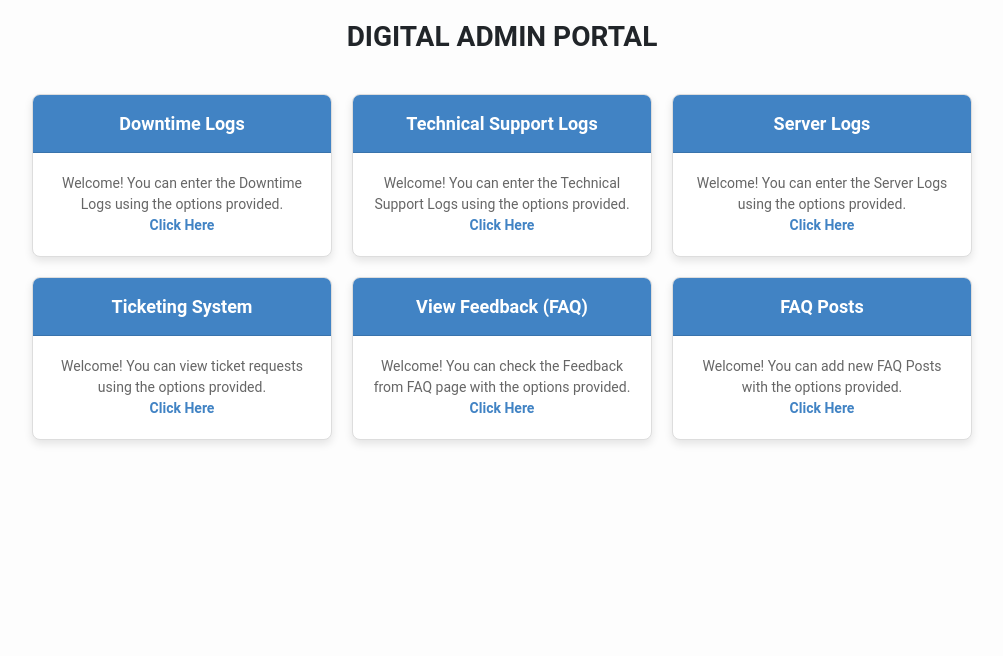
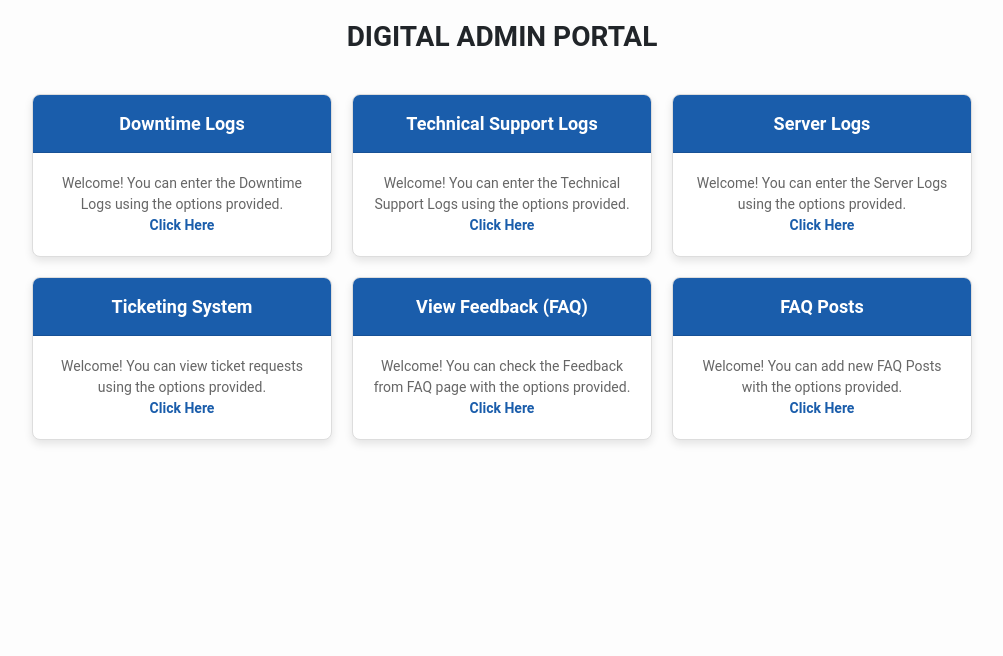
Before and after one commit to ab817/digitalsupport, a Django app: page /adminpanel/ in a window 1280 px wide. Shown: the part 58-714 px from the top of the page, without its empty margins (138-1141 px from the left). Run offline with Django 5.2, Linux system fonts and the light colour scheme; the visitor is signed in with stand-in values (Sample User, id 1); some libraries are stand-ins or nearby versions.

Commit message:
Admin color updated 2

```diff
--- a/digitallogs/templates/adminpanel.html
+++ b/digitallogs/templates/adminpanel.html
@@ -25,7 +25,7 @@
 }
 
 .card-header {
-    background-color: #4183C4;
+    background-color: #1A5DAB;
     color: white;
     padding: 15px;
     text-align: center;
@@ -44,7 +44,7 @@
 }
 
 .card-body a {
-    color: #4183C4;
+    color: #1A5DAB;
     text-decoration: none;
     font-weight: bold;
 }
```
